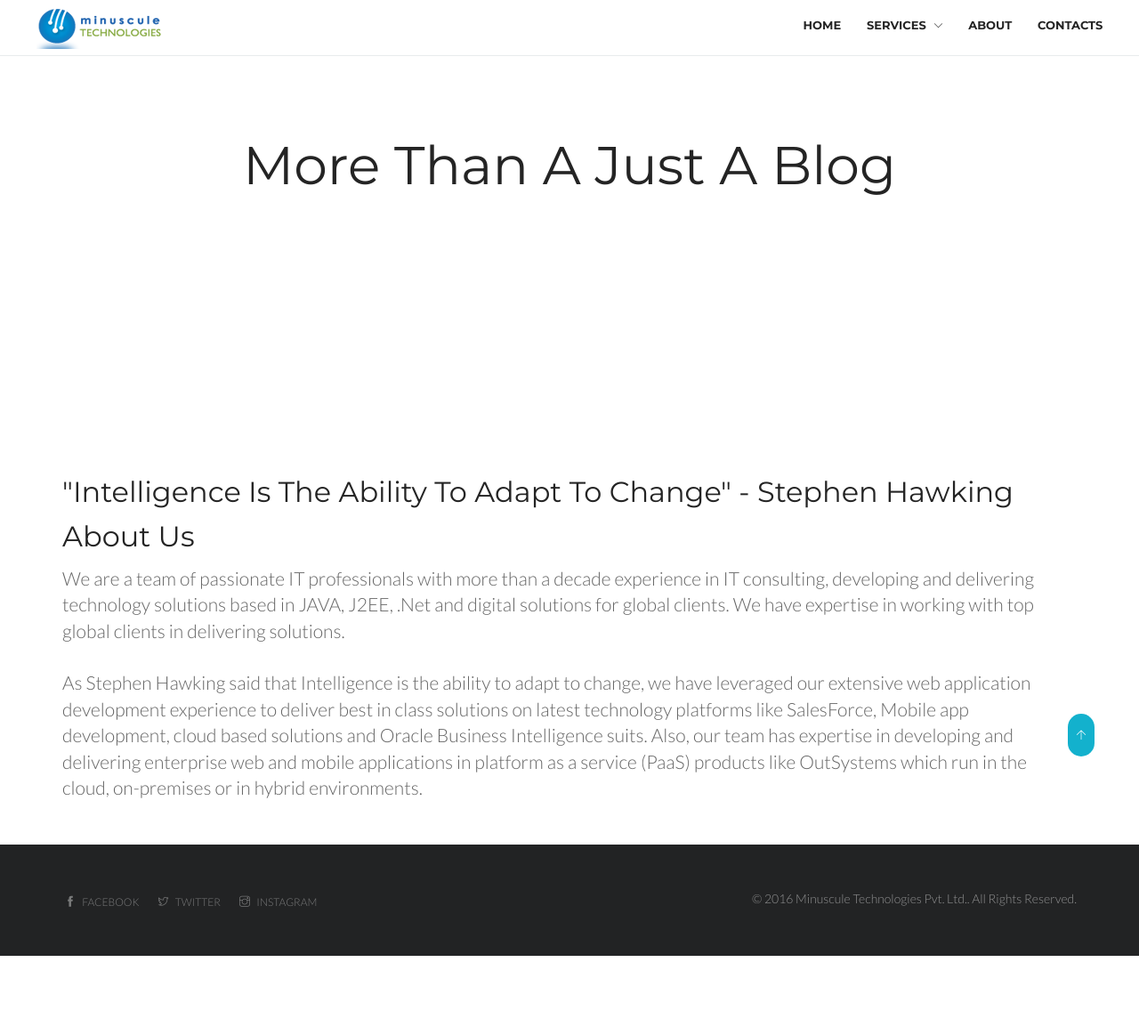
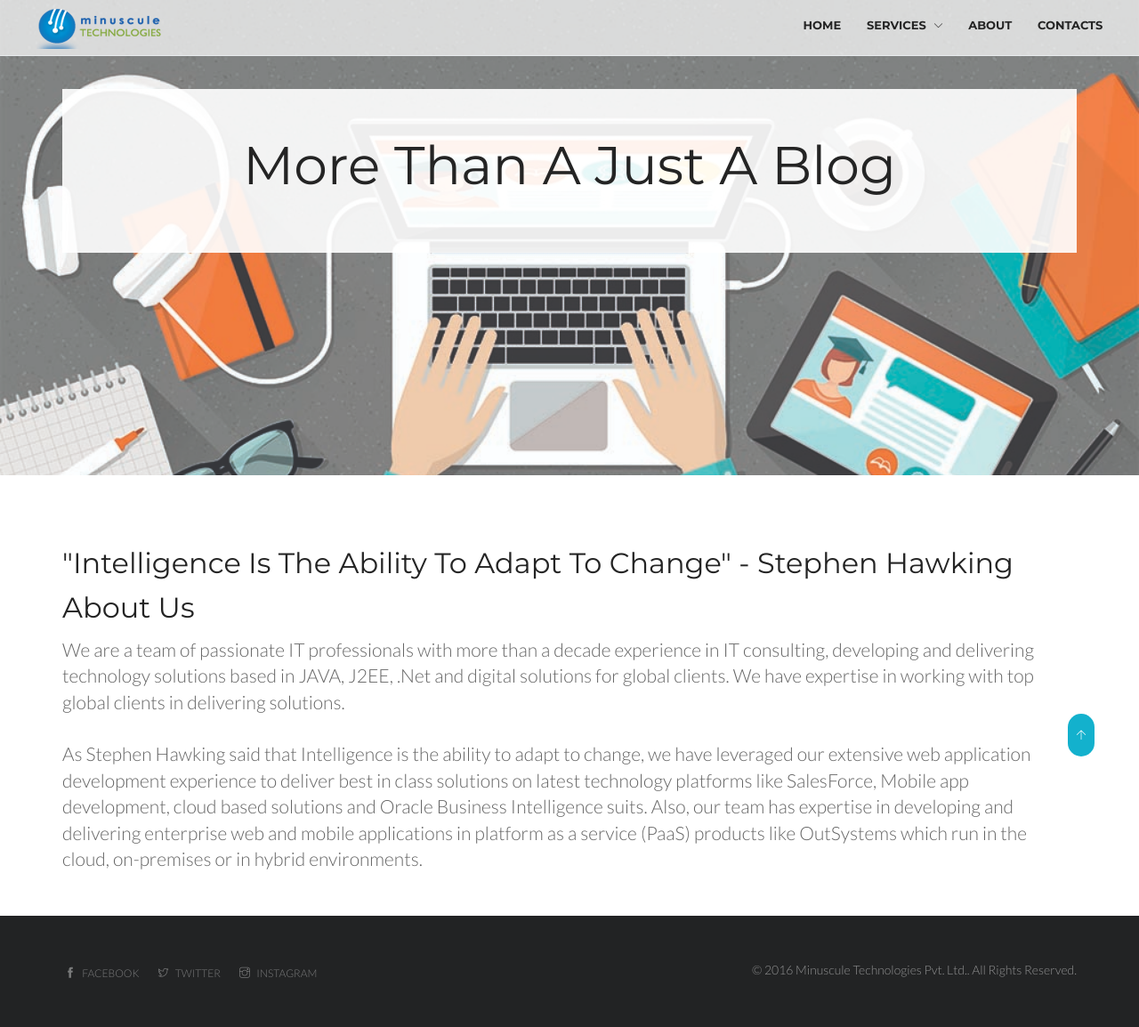
Before and after one commit to PrijeshJp/final, a PHP site: page /about.php in a window 1280 px wide. Shown: the whole page at 89% size. Before the commit the page ends 1074 px from the top, so only its background shows below. Run offline with PHP 8.4, Linux system fonts and the light colour scheme; some libraries are stand-ins or nearby versions.

Commit message:
styles changes

```diff
--- a/css/style.css
+++ b/css/style.css
@@ -2426,3 +2426,42 @@ em > a:hover, li > a:hover {
   background-size: cover;
   height: 90vh;
 }
+
+.bgblog{
+  background-image: url('../img/1920x1080/blog.jpg');
+  position: relative;
+  background-repeat: no-repeat;
+  background-size: cover;
+  }
+
+
+.bgclr{
+    /* position: fixed;
+    top: 0;
+    left: 0;
+    z-index: 103;
+    height: 70px;
+    width: 100%; */
+    border-bottom: 1px solid #e8ebed;
+    background-color: hsla(225, 100%, 100%, 0.7);
+}
+em > a, li > a {
+    color: #242424 !important;
+}
+
+em > a:hover, li > a:hover {
+    color: #008ccf !important;
+}
+
+.container.g-display-table--lg.newpad{
+    width: 96vw !important;
+}
+
+.blogpad{
+  margin-top: 10vh;
+}
+
+.bgblog-white{
+    background-color: hsla(225, 100%, 100%, 0.9);
+    line-height: 3.2 !important;
+}
```
Also changed, not shown: img/1920x1080/blog.jpg (added).
